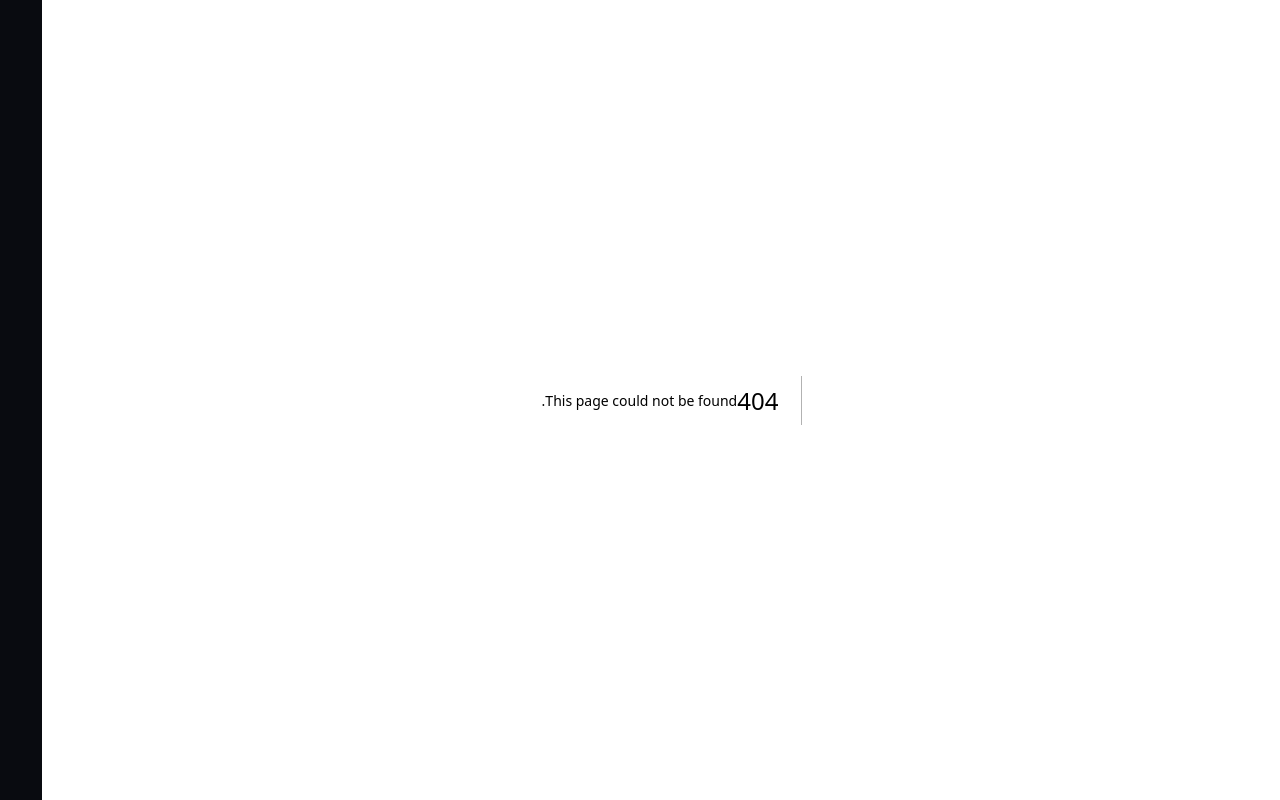
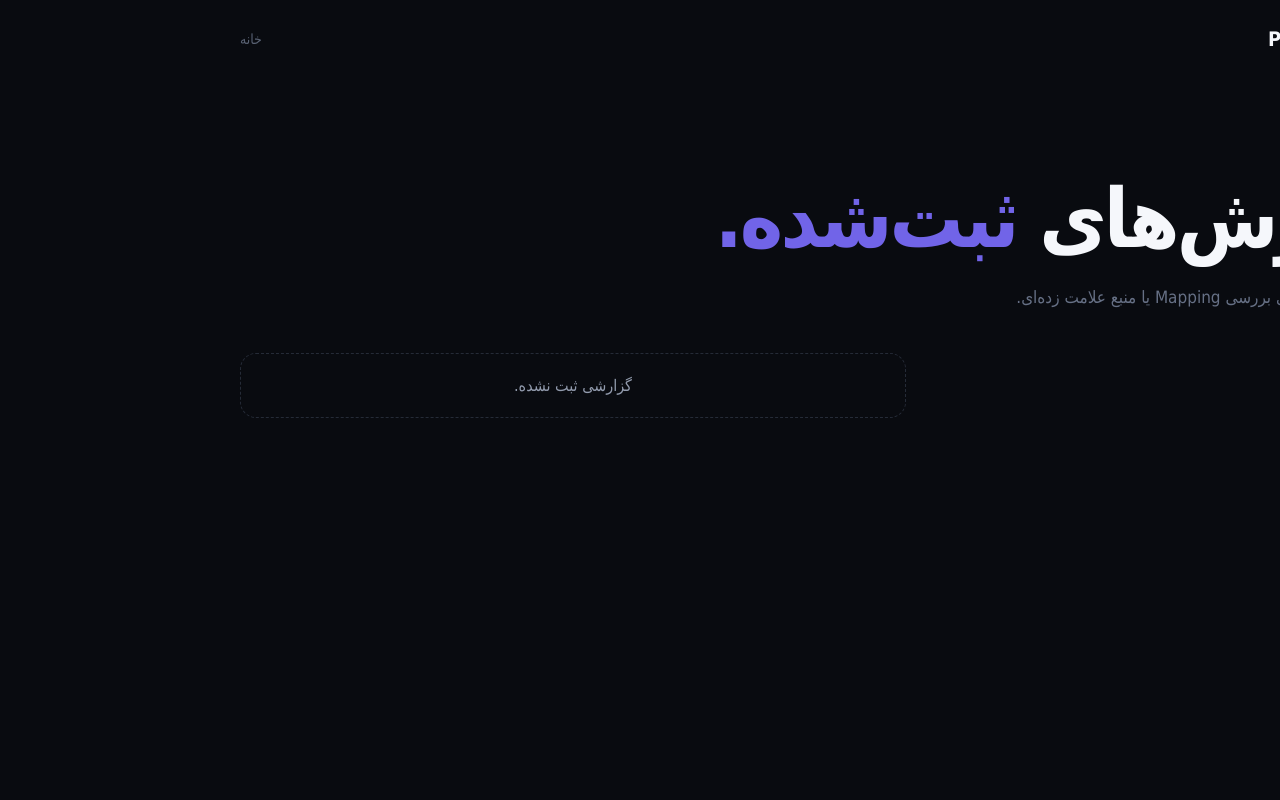
Before and after one commit to sahandse/promptino, a Next.js app: page /reports in a window 1280 px wide. Before the commit this address had no page. Built offline with nearby package versions, Linux system fonts and the light colour scheme.

Commit message:
feat: add report center

```diff
--- /dev/null
+++ b/app/reports/page.tsx
@@ -0,0 +1,34 @@
+"use client";
+
+import Link from "next/link";
+import { useEffect, useState } from "react";
+import { Flag, ExternalLink, Trash2 } from "lucide-react";
+import { REPORTS_KEY, readJson, writeJson, type ReportItem } from "@/lib/visualSource";
+
+export default function ReportsPage(){
+  const [items,setItems]=useState<ReportItem[]>([]);
+
+  useEffect(()=>setItems(readJson<ReportItem[]>(REPORTS_KEY,[])),[]);
+
+  function clearAll(){setItems([]);writeJson(REPORTS_KEY,[]);}
+
+  return <main>
+    <header className="topbar container">
+      <Link className="brand" href="/"><span className="brand-mark">P</span><span>Promptino</span></Link>
+      <nav><Link href="/">خانه</Link></nav>
+    </header>
+    <section className="hero container compact-hero">
+      <div className="eyebrow"><Flag size={16}/> Report Center</div>
+      <h1>گزارش‌های <span>ثبت‌شده.</span></h1>
+      <p>مواردی که خودت برای بررسی Mapping یا منبع علامت زده‌ای.</p>
+    </section>
+    <section className="container history-list">
+      {items.length>0&&<button className="clear-history" onClick={clearAll}><Trash2 size={15}/> پاک‌کردن گزارش‌ها</button>}
+      {items.length===0?<div className="feed-empty">گزارشی ثبت نشده.</div>:items.map(item=><article className="history-card" key={item.id}>
+        <div><strong>{item.title}</strong><span>{new Date(item.reportedAt).toLocaleString("fa-IR")}</span></div>
+        <p>{item.id}</p>
+        <a className="source-btn" href={item.sourceUrl} target="_blank" rel="noreferrer">منبع اصلی <ExternalLink size={14}/></a>
+      </article>)}
+    </section>
+  </main>
+}
```
